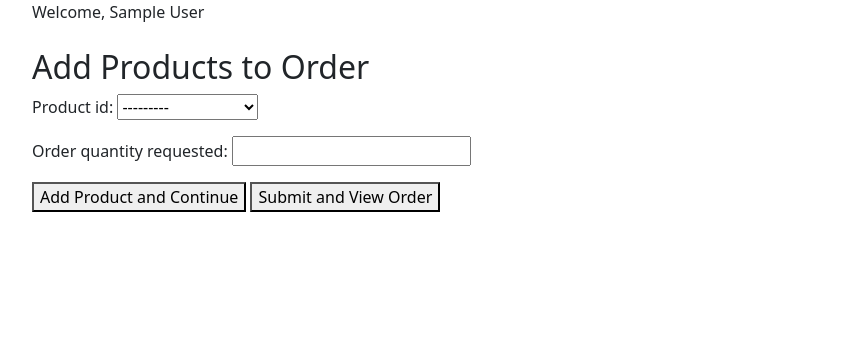
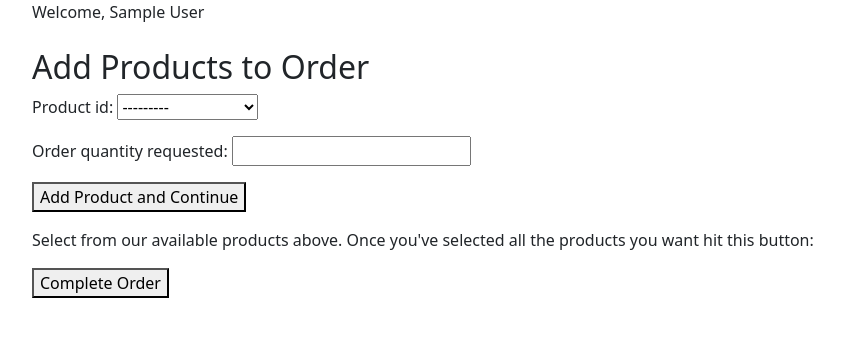
Before and after one commit to BrightSid377/MFP_OrderProcessing, a Django app: page /order/1/orderline_create/ in a window 1280 px wide. Shown: the part 56-393 px from the top of the page, without its empty margins (50-894 px from the left). Run offline with Django 5.2, Linux system fonts and the light colour scheme; a user stored in the database is signed in; tables that the repository leaves empty hold one stand-in row (values such as "Sample post").

Commit message:
Screen cleanups, staff/prod edits back to list, fulfillment edit staff name shown, additional descriptions added to some drop downs for understanding

```diff
--- a/catalog/forms.py
+++ b/catalog/forms.py
@@ -57,7 +57,8 @@ class ProfileForm(forms.ModelForm):
 class OrderCreateForm(forms.ModelForm):
     products = forms.ModelMultipleChoiceField(
         queryset=Products.objects.all(),
-        widget=forms.CheckboxSelectMultiple,
+        # widget=forms.CheckboxSelectMultiple ,
+        widget=forms.HiddenInput(),  # mjl 8/13/2024 will this hide on Order Header page?
         required=False
     )
     quantities = forms.CharField(
--- a/catalog/models.py
+++ b/catalog/models.py
@@ -59,14 +59,14 @@ class OrdersHeader(models.Model):
     order_date = models.DateField()
     # order_fill_or_shop = models.CharField(max_length=20)  mjl 7/30/2024 updating to list
     FILL_SHOP_CHOICES = [
-        ('fill','fill'),
-        ('shop','shop'),
+        ('fill','Please pack my order for me'),
+        ('shop',"I'll shop in store"),
     ]
     order_fill_or_shop = models.CharField(max_length=4, choices=FILL_SHOP_CHOICES)
 
     IS_BAG_REQUIRED_CHOICES = [
-        ('Y', 'Yes'),
-        ('N', 'No'),
+        ('Y', 'Yes please bag for me'),
+        ('N', "No I'll bring my own"),
     ]
     is_bag_required = models.CharField(max_length=1, choices=IS_BAG_REQUIRED_CHOICES)
     # mjl 7/30/2024 adding null allowed so customer can enter new order without fulfillment date
@@ -216,7 +216,7 @@ class Demographics(models.Model):
     user_number_dependents = models.CharField(null=True, max_length=50)
 
     USER_WGEC_CHOICES = [
-        ('Y', 'Yes'),
+        ('Y', 'Affiliated with WGEC'),
         ('N', 'No'),
     ]
     user_wgec = models.CharField(max_length=1, choices=USER_WGEC_CHOICES)
@@ -326,13 +326,15 @@ class Staff(models.Model):
     staff_last_name = models.CharField(max_length=50)
     staff_position = models.CharField(max_length=50)
 
-    def get_full_staff_info(self):
-        return {
-            "staff_id": self.staff_id,
-            "staff_first_name": self.staff_first_name,
-            "staff_last_name": self.staff_last_name,
-            "staff_position": self.staff_position
-        }
+    def __str__(self):
+        return self.staff_first_name # mjl 8/13/2024 to prevent ID showing on update screen, show name instead
+    # def get_full_staff_info(self):
+    #     return {
+    #         "staff_id": self.staff_id,
+    #         "staff_first_name": self.staff_first_name,
+    #         "staff_last_name": self.staff_last_name,
+    #         "staff_position": self.staff_position
+    #     }
 
 
 class Dependent(models.Model):
--- a/catalog/templates/catalog/order_detail.html
+++ b/catalog/templates/catalog/order_detail.html
@@ -28,9 +28,9 @@
             {% for line in order.orderline_set.all %}
                 <li>
                     <strong>Product:</strong> {{ line.product_id.product_name }}<br>
-                    <strong>Line Number:</strong> {{ line.order_line_number }}<br>
+                    <!--strong>Line Number:</strong> {{ line.order_line_number }}<br-->  <!--mjl 8/13-->
                     <strong>Quantity Requested:</strong> {{ line.order_quantity_requested }}<br>
-                    <strong>Notes:</strong> {{ line.order_notes }}
+                    <!--strong>Notes:</strong> {{ line.order_notes }} -->
                 </li>
             {% endfor %}
         </ul>
--- a/catalog/templates/catalog/orderline_create.html
+++ b/catalog/templates/catalog/orderline_create.html
@@ -9,9 +9,15 @@
     {{ form.management_form }}
     {% for form in form %}
       {{ form.as_p }}
+    <!--mjl 8/13 trying to show list of products being selected -->
+    <!--p>{ form.product_id.product_name }} { form.order_quantity_requested }}</p-->
+
     {% endfor %}
     <button type="submit" name="action" value="add_and_stay">Add Product and Continue</button>
-    <button type="submit" name="action" value="submit_and_redirect">Submit and View Order</button>
+    <p></p>
+    <p>Select from our available products above.  Once you've selected all the products you want hit this button: </p>
+    <p></p>
+    <button type="submit" name="action" value="submit_and_redirect">Complete Order</button>
   </form>
 
 {% endblock %}
--- a/catalog/views.py
+++ b/catalog/views.py
@@ -175,13 +175,13 @@ class ProductsUpdate(UpdateView):
     model = Products
     fields = ['product_name', 'product_description', 'product_availability','product_quantity']
     def get_success_url(self):
-        return reverse('order_list') # redirects customer to page after commiting change
+        return reverse('products_list') # redirects customer to page after commit, mjl 8/13 changed from order to products_list
 
 class ProductsCreate(CreateView):
     model = Products
     fields = ['product_name', 'product_description', 'product_availability','product_quantity']
     def get_success_url(self):
-        return reverse('order_list')  # redirects customer to page after commiting change
+        return reverse('products_list')  # redirects customer to page after commit, mjl 8/13 changed from order to products_list
 
 class ProductsListView(LoginRequiredMixin,generic.ListView):
     model = Products
@@ -193,20 +193,20 @@ class StaffUpdate(UpdateView):
     model = Staff
     fields = ['staff_first_name', 'staff_last_name', 'staff_position']
     def get_success_url(self):
-        return reverse('order_list')  # redirects customer to page after commiting change
+        return reverse('staff_list')  # redirects customer to page after commit, mjl 8/13 changed from order to staff_list
 
 class StaffCreate(CreateView):
     model = Staff
     fields = ['staff_first_name', 'staff_last_name', 'staff_position']
     def get_success_url(self):
-        return reverse('order_list')  # redirects customer to page after commiting change
+        return reverse('staff_list')  # redirects customer to page after commit, mjl 8/13 changed from order to staff_list
 
 class StaffListView(LoginRequiredMixin,generic.ListView):
     model = Staff
     template_name = 'catalog/staff_list.html'
     paginate_by = 10
-    def __str__(self):
-        return self
+    # def __str__(self):    # mjl 8/13/2024 removing, seems to prompt user of recent alerts
+    #     return self
 
 # mjl 7/30/2024 trying to allow customer to be chosen during order entry
 # https://www.educba.com/django-foreign-key/
```
